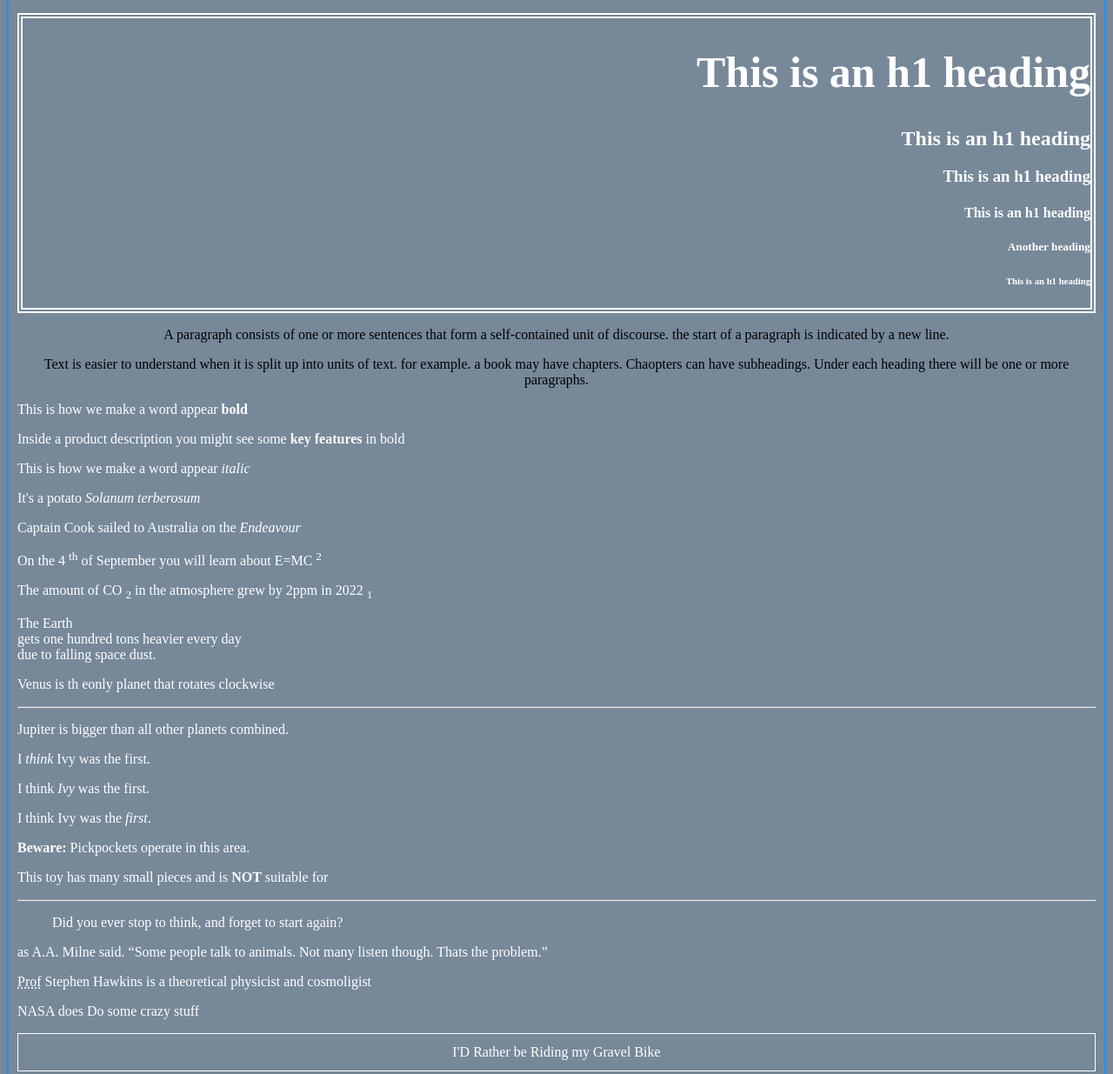
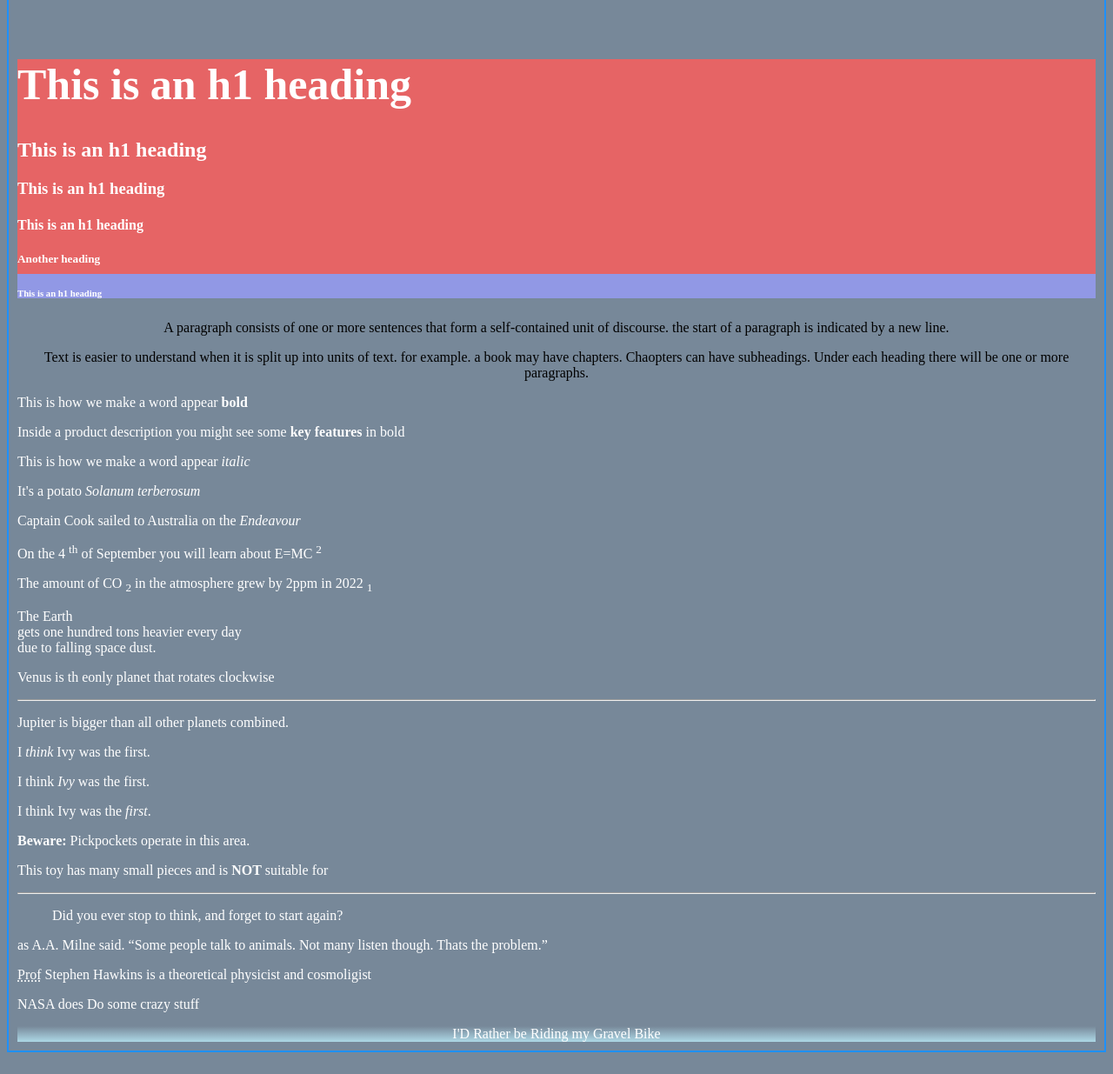
Before and after one commit to Antonio-Banales/trainingsat, a plain HTML site: page index.html in a window 1280 px wide. Shown: the part 826-2061 px from the top of the page at 87% size. Drawn offline with Linux system fonts and the light colour scheme.

Commit message:
new updates

```diff
--- a/css/style.css
+++ b/css/style.css
@@ -34,20 +34,32 @@
     background-color: magenta;
     color:#ffffff;
 }
-.headings {
-    text-align: right;
-    border: 6px double white;
+.section1 {
+    background-image: linear-gradient(
+        hsl(226, 39% 32%),
+        hsl(226, 39% 10%));
 }
+
 .main-sect-1 {
     text-align: center;
 }
+
 .ftr-1 {
-    border: 1px solid white;
+
     text-align: center;
-    padding: 12px 8px;
+
     color:white;
 }
+
 .paragraphs {
     text-align: center;
     color:black;
 }
+
+#section1 {
+    background: linear-gradient(#e66465 90%, #9198e5 90%) ;
+}
+
+.ftr-1 {
+    background: linear-gradient(lightslategrey, lightblue);
+}
--- a/index.html
+++ b/index.html
@@ -10,6 +10,15 @@
 <body>
 
     <h1>Antonio_DEV</h1>
+
+
+
+    </div>
+    <div>
+        <main class="blue">
+            <h3>Gravel and Mountain Bike routes</h3>
+            <p>All bike routes will travel through city streets</p><P>Ride will vary from 18 miles up to 100 mile routes along the Santa Barbara coast and inlet, We will also have a food and aid stations along the routes.</P>
+        </main>
 
         <h2>Race Registration!</h2>
         <div class="main-sect-1">
@@ -41,12 +50,6 @@
                 </form>
 
 
-    </div>
-    <div>
-        <main class="blue">
-            <h3>Gravel and Mountain Bike routes</h3>
-            <p>All bike routes will travel through city streets</p><P>Ride will vary from 18 miles up to 100 mile routes along the Santa Barbara coast and inlet, We will also have a food and aid stations along the routes.</P>
-        </main>
         <aside class="magenta">
             <h2>Runners Route</h2>
             <p>There will be multiple running routes from easy to extreme</p><p>There will also be an ultra marathon sections from 50 miles up to 120 mile route.</p>
@@ -72,7 +75,8 @@
     </div>
 </div>
 
-<div>
+<div id="section1">
+    <div class="head1">
         <div class="headings">
             <h1>This is an h1 heading</h1>
             <h2>This is an h1 heading</h2>
@@ -82,7 +86,7 @@
             <h6>This is an h1 heading</h6>
         </div>
     </div>
-
+</div>
 <div>
     <div class="paragraphs">
         <p>A paragraph consists of one or more sentences that form a self-contained unit of discourse. the start of a paragraph is indicated by a new line.</p>
@@ -139,9 +143,9 @@
             <p><abbr title="Proffesor">Prof</abbr> Stephen Hawkins is a theoretical physicist and cosmoligist</p>
         </div>
         <p>NASA does Do some crazy stuff</p>
-
+    <section class="ftr ftr-1">
         <footer class="ftr-1">I'D Rather be Riding my Gravel Bike</footer>
-
+    </section>
 
 
 </body>
```
Lines whose indentation alone changed are shown as unchanged.
